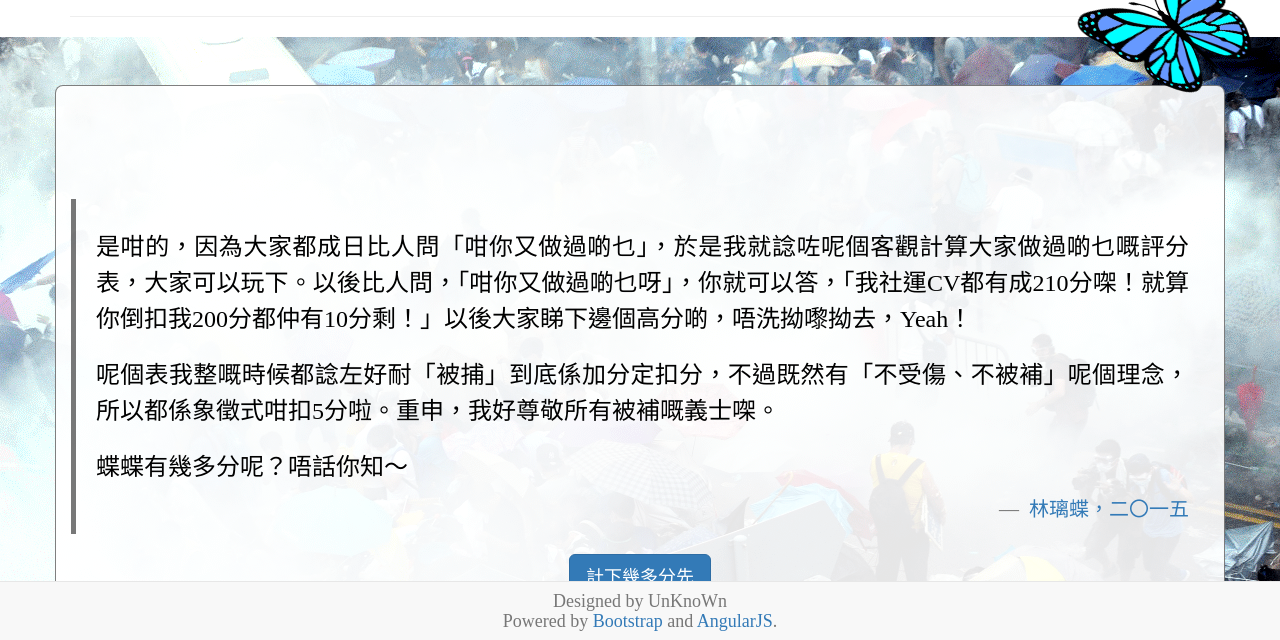
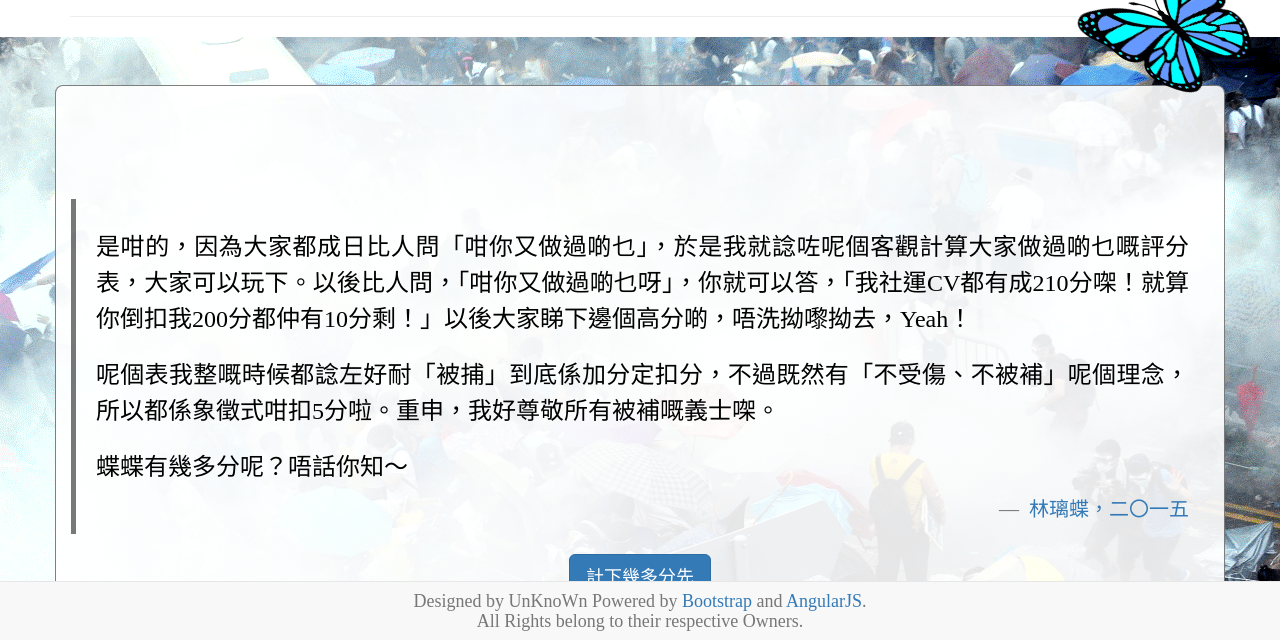
Before and after one commit to UnKnoWn-Consortium/Social-Movement-CV, a plain HTML site: page index.html in a window 1280 px wide. Shown: the part 158-798 px from the top of the page. Drawn offline with nearby package versions, Linux system fonts and the light colour scheme; some packages are replaced by stand-ins of ours; a web font is replaced by a local one.

Commit message:
Updated copyright notice

```diff
--- a/index.html
+++ b/index.html
@@ -32,7 +32,7 @@
     </div>
     <nav class="footer navbar navbar-default navbar-fixed-bottom">
         <div class="container">
-            <h4 class="text-muted">Designed by UnKnoWn <br>Powered by <a href="http://getbootstrap.com/" target="_blank">Bootstrap</a> and <a href="https://angularjs.org/" target="_blank">AngularJS</a>.</h4>
+            <h4 class="text-muted">Designed by UnKnoWn Powered by <a href="http://getbootstrap.com/" target="_blank">Bootstrap</a> and <a href="https://angularjs.org/" target="_blank">AngularJS</a>.<br>All Rights belong to their respective Owners.</h4>
         </div>
     </nav>
     <script src="script/app.js"></script>
```
